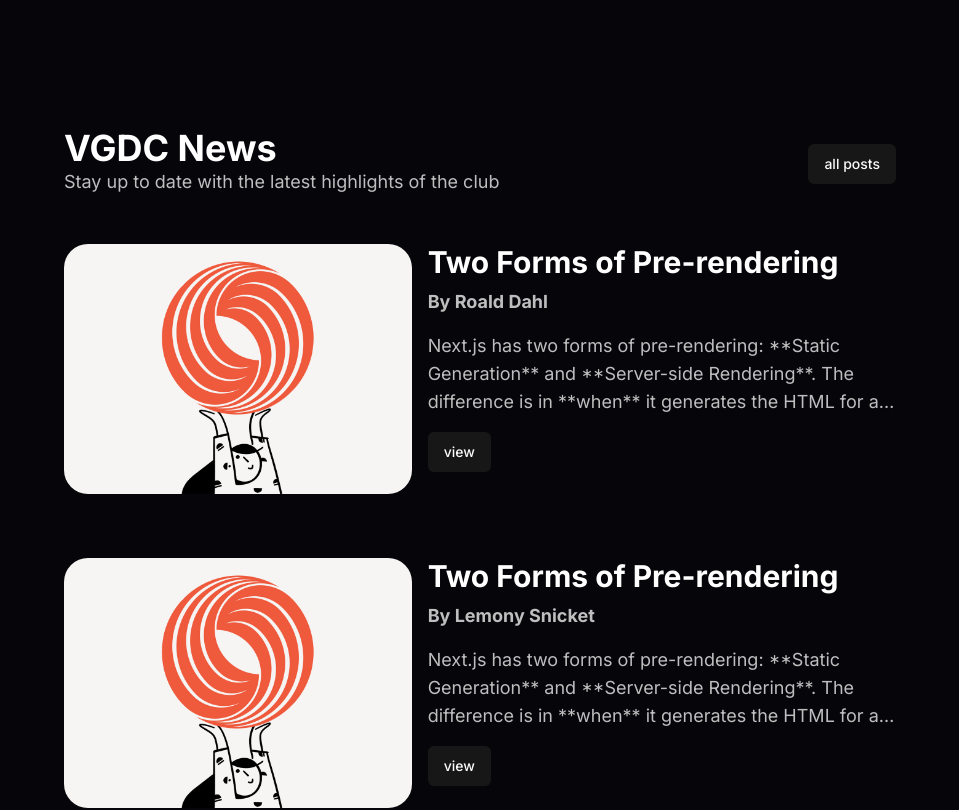
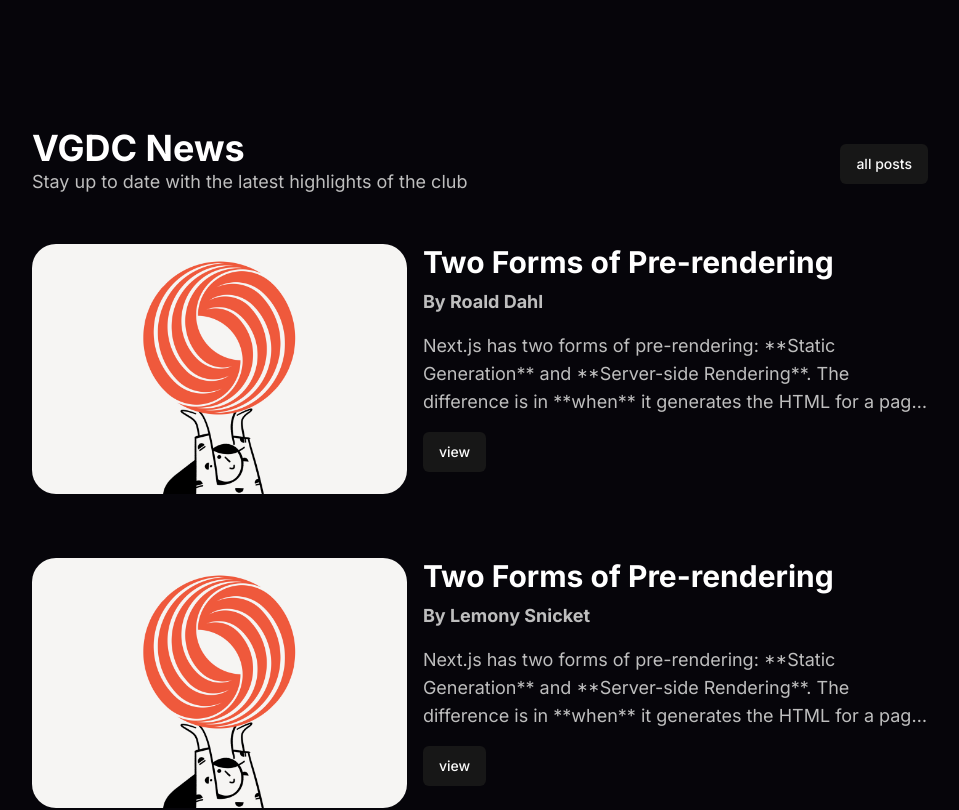
Before and after one commit to vgdc-ucsd/VGDC-Website, a Next.js app: page / in a window 1280 px wide. Shown: the part 1300-2110 px from the top of the page, without its empty margins (160-1119 px from the left). Built offline with nearby package versions, Linux system fonts and the light colour scheme.

Commit message:
Removed padding at larger screen sizes

```diff
--- a/app/page.tsx
+++ b/app/page.tsx
@@ -241,7 +241,7 @@ function BlogPreview() {
   const allPostsData = getSortedPostsData()
 
   return (
-    <section className="mt-[4rem] w-full px-8 md:mx-auto md:mt-[8rem] md:w-[36rem] xl:w-[56rem]">
+    <section className="mx-auto mt-[4rem] w-full px-8 md:mt-[8rem] md:w-[36rem] md:px-0 xl:w-[56rem]">
       <span className="mb-8 flex flex-col justify-between md:flex-row">
         <div>
           <h2 className="text-2xl font-bold text-white lg:text-4xl">
```
